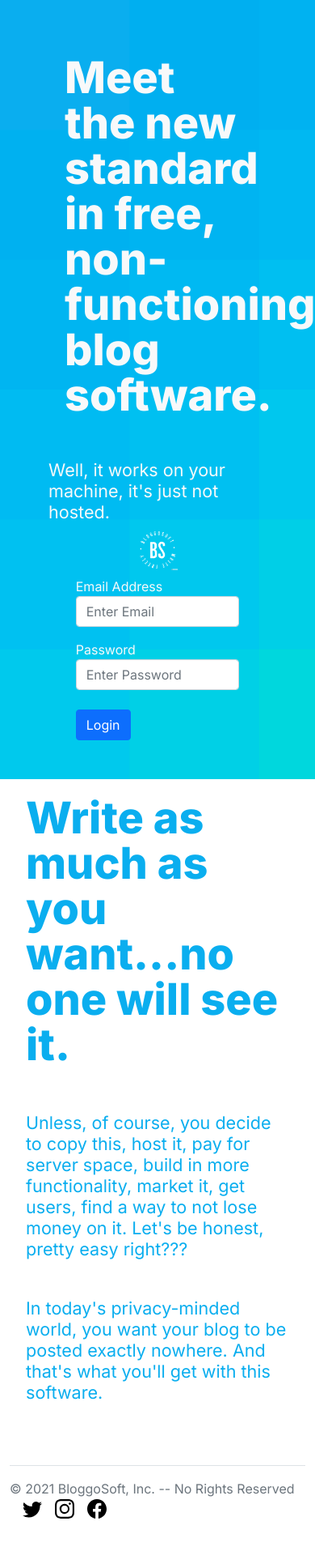
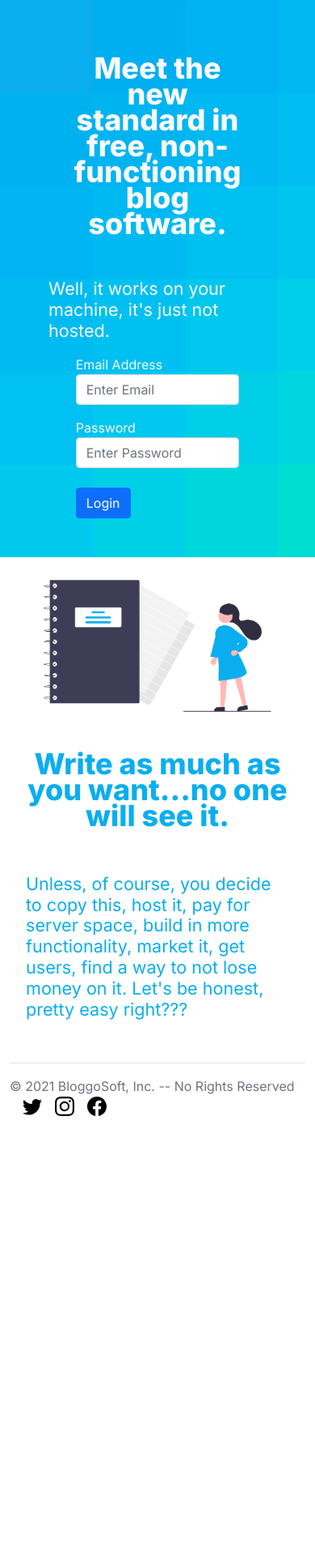
Before and after one commit to buckwheatone/flask_blog_twt, a Flask app: page / in a window 390 px wide. Shown: the part 56-1971 px from the top of the page at 81% size. After the commit the page ends 1434 px from the top, so only its background shows below. Run offline with Flask 2, Linux system fonts and the light colour scheme.

Commit message:
edit landing

```diff
--- a/website/static/styles.css
+++ b/website/static/styles.css
@@ -33,8 +33,6 @@ html, body {
     padding: 20px;
 }
 
-
-
 #wbgmsg {
     color: #0AAEEF;
     font-size: 54px;
@@ -52,3 +50,21 @@ html, body {
     color: white;
     text-align: center;
 }
+
+@media(max-width: 768px) {
+    #heromsg {
+        font-size: 36px;
+        line-height: 2rem;
+        padding-top: 20px;
+        text-align: center;
+    }
+
+    #wbgmsg {
+        color: #0AAEEF;
+        font-size: 36px;
+        line-height: 2rem;
+        padding-top: 20px;
+        text-align: center;
+    }
+
+}
--- a/website/templates/landing.html
+++ b/website/templates/landing.html
@@ -26,8 +26,8 @@
       </div>
       <div class="col d-flex justify-content-center">
         <form class="w-75" method="POST" action="/login">
-          <div class="d-flex justify-content-center mb-2">
-            <img class="w-25" src="../static/bloggosoft.png" alt="BloggoSoft Logo">
+          <div class="d-flex justify-content-center mt-md-2 mb-2">
+            <img class="d-none d-md-block w-25" src="../static/bloggosoft.png" alt="BloggoSoft Logo">
           </div>
           <div class="form-group">
             <label for="email">Email Address</label>
@@ -46,8 +46,11 @@
 </section>
 
 <!-- Second section with content -->
-<div class="container-fluid">
-  <div class="row">
+<section class="container">
+  <div class="row align-items-center justify-content-between">
+    <div class="col-md">
+      <img class="img-fluid" src="../static/notebook.png" alt="Person with notebook">
+    </div>
     <div class="col">
       <div class="" id="wbgmsg">
         <p>Write as much as you want...no one will see it.<br></p>
@@ -58,15 +61,15 @@
         money on it.  Let's be honest, pretty easy right???
       </h4>
     </div>
-    <div class="col">
+    <!-- <div class="col">
       <h4 id="wbgtext">In today's privacy-minded world, you want your blog to be posted exactly
         nowhere.  And that's what you'll get with this software.
       </h4>
-      <br>
+      <br> -->
 
     </div>
   </div>
-</div>
+</section>
 
 <!-- Footer  -->
 <div class="container">
```
Also changed, not shown: website/static/notebook.png (added).
